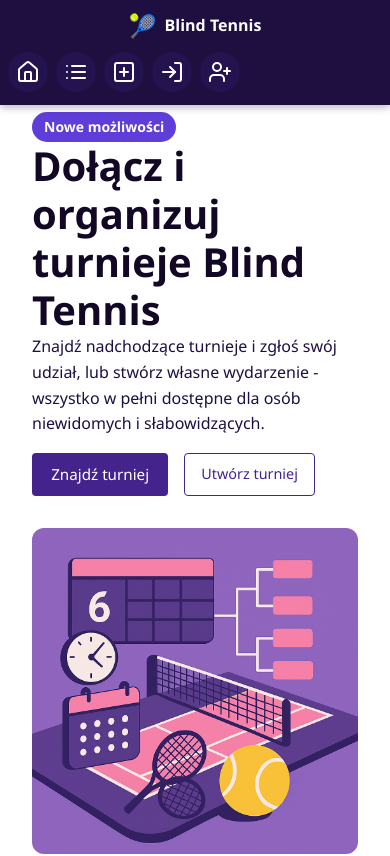
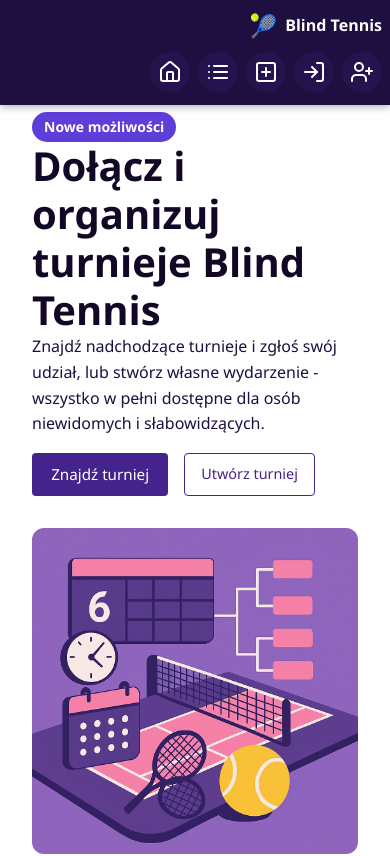
Before and after one commit to horzel02/blind-tennis-client, a React (Vite) app: page / in a window 390 px wide. Shown: the top 856 px of the page. Built offline with nearby package versions, Linux system fonts and the light colour scheme; no server answers.

Commit message:
Style for mobile

```diff
--- a/src/styles/header.css
+++ b/src/styles/header.css
@@ -3,7 +3,7 @@
   position: fixed;
   top: 0; left: 0;
   width: 100%;
-  height: 64px;
+  height: 64px; /* Stała wysokość dla desktopu */
   background-color: var(--ct-dark);
   color: #fff;
   box-shadow: 0 2px 8px rgba(0,0,0,0.3);
@@ -15,7 +15,7 @@
 .header-inner {
   display: flex;
   width: 100%;
-  padding: 0 1.5rem;
+  padding: 0 1.5rem; /* Domyślny padding dla desktopu */
   justify-content: space-between;
   align-items: center;
 }
@@ -35,13 +35,13 @@
   font-size: 1.25rem;
   font-weight: 700;
   color: #fff;
-  white-space: nowrap;
+  white-space: nowrap; /* Zapobiega zawijaniu się tekstu logo */
 }
 
 /* ---------------- Nav & Buttons ---------------- */
 .header-nav {
   display: flex;
-  gap: 1rem;
+  gap: 1rem; /* Domyślny odstęp dla desktopu */
   flex-wrap: wrap;
 }
 
@@ -59,7 +59,7 @@
   border: none;
   cursor: pointer;
   color: #fff;
-  flex-shrink: 0;
+  flex-shrink: 0; /* Zapobiega kurczeniu się przycisków na mniejszych ekranach */
 }
 
 .icon-button:hover {
@@ -102,11 +102,11 @@
 
 /* ---------------- Dropdown User Menu ---------------- */
 .user-menu {
-  position: relative;
+  position: relative; /* Keep relative for desktop dropdown */
 }
 
 .user-menu .dropdown-content {
-  position: absolute;
+  position: absolute; /* Keep absolute for desktop dropdown */
   right: 0;
   top: 100%;
   margin-top: 6px;
@@ -146,10 +146,10 @@
 /* --- Stylowanie dla desktopów (od 768px w górę) --- */
 @media (min-width: 768px) {
   .header-inner {
-    padding: 0 1.5rem;
+    padding: 0 1.5rem; /* Przywróć większy padding na desktopie */
   }
   .header-nav {
-    gap: 1rem;
+    gap: 1rem; /* Przywróć większy odstęp na desktopie */
   }
 }
 
@@ -161,15 +161,15 @@
   }
 
   .header-inner {
-    flex-direction: column;
-    align-items: flex-start;
+    flex-direction: column; /* Ułóż logo i nawigację w kolumnie */
+    align-items: flex-end; /* *** NOWA ZMIANA: WYRÓWNANIE CAŁEGO BLOKU DO PRAWEJ *** */
     padding: 0.8rem 1rem;
   }
 
   .header-logo {
     margin-bottom: 0.5rem;
     width: 100%;
-    justify-content: center;
+    justify-content: flex-end; /* *** NOWA ZMIANA: WYRÓWNANIE LOGO W SWOIM KONTENERZE DO PRAWEJ *** */
   }
 
   .header-logo-text {
@@ -182,36 +182,36 @@
 
   .header-nav {
     width: 100%;
-    justify-content: flex-end;
+    justify-content: flex-end; /* *** NOWA ZMIANA: WYRÓWNANIE ELEMENTÓW NAWIGACJI DO PRAWEJ *** */
     gap: 0.3rem;
     flex-wrap: wrap;
   }
 
-  /* Ukryj tooltipy na mobilnych, ponieważ nie są one zazwyczaj używane z dotykiem */
   .icon-button .tooltip {
     display: none;
   }
 
+  /* --- NOWA ZMIANA: MENU ROZWIJANE NA MOBILNYCH (OVERLAY Z DOŁU EKRANU) --- */
   .user-menu .dropdown-content {
-    position: fixed;
-    bottom: 0;
+    position: fixed; /* Pozycjonowanie względem viewportu */
+    bottom: 0; /* Pojawia się od dołu ekranu */
     left: 0;
-    width: 100%;
-    max-height: 80vh;
-    border-radius: 8px 8px 0 0;
-    box-shadow: 0 -4px 12px rgba(0,0,0,0.2);
-    padding: 1rem 0;
-    z-index: 1001;
+    width: 100%; /* Rozciąga się na całą szerokość */
+    max-height: 80vh; /* Ogranicz wysokość, aby nie zajmowało całego ekranu */
+    border-radius: 8px 8px 0 0; /* Zaokrągl tylko górne rogi */
+    box-shadow: 0 -4px 12px rgba(0,0,0,0.2); /* Cień od góry */
+    padding: 1rem 0; /* Dodatkowy padding dla lepszego wyglądu */
+    z-index: 1001; /* Upewnij się, że jest nad nagłówkiem (z-index header to 1000) */
   }
 
   .user-menu .dropdown-content a,
   .user-menu .dropdown-content button {
-    text-align: center;
-    padding: 12px 1rem;
+    text-align: center; /* Wyśrodkuj tekst w elementach dropdown */
+    padding: 12px 1rem; /* Większy padding dla łatwiejszego dotykania */
   }
 }
 
-/* --- Dostosowania dla bardzo małych ekranów --- */
+/* --- Dalsze dostosowania dla bardzo małych ekranów (np. telefonów w pionie, do 480px) --- */
 @media (max-width: 480px) {
   .header-inner {
     padding: 0.5rem 0.5rem;
@@ -229,9 +229,9 @@
     flex-wrap: nowrap;
     overflow-x: auto;
     -webkit-overflow-scrolling: touch;
-    justify-content: flex-start;
+    justify-content: flex-end; /* Utrzymaj wyrównanie do prawej nawet przy przewijaniu */
     gap: 0.5rem;
-    padding-bottom: 5px;
+    padding-bottom: 5px; /* Dodatkowy padding, jeśli na bardzo małych ekranach pojawia się scrollbar poziomy */
   }
   .header-nav > * {
     flex-shrink: 0;
```
